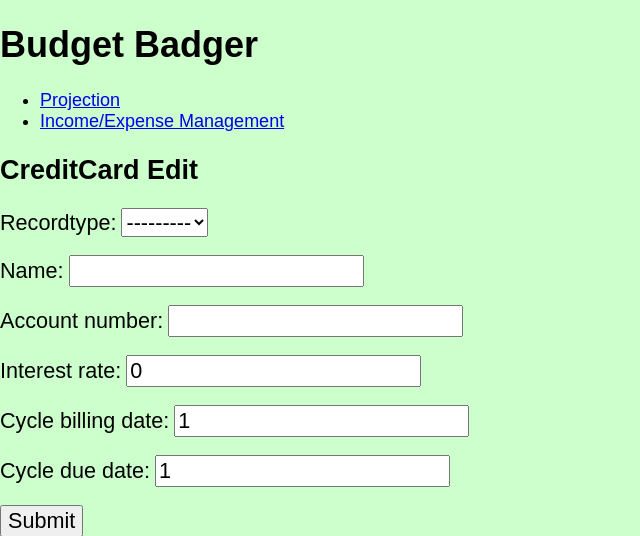
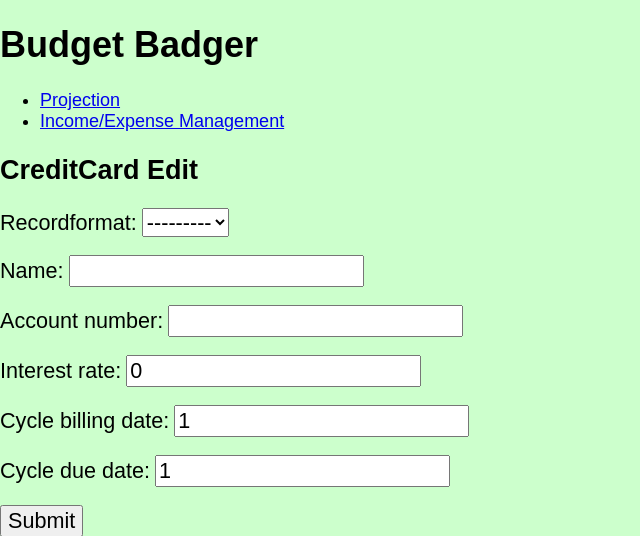
Before and after one commit to tpalko/budget-badger, a Django app: page /account/1/creditcard/ in a window 1280 px wide. Shown: the top 536 px of the page, without its empty margins (0-640 px from the left). Run offline with Django 4.2, Linux system fonts and the light colour scheme; data that the repository does not hold is empty; some libraries are stand-ins or nearby versions.

Commit message:
renamed RecordType -> RecordFormat

```diff
--- a/budget/4.0.5/budget/web/forms.py
+++ b/budget/4.0.5/budget/web/forms.py
@@ -4,7 +4,7 @@ from django.forms import Form, ModelChoiceField, ModelForm, HiddenInput, CharFie
 from django.forms.models import modelformset_factory, BaseModelFormSet
 from django.core.exceptions import ValidationError
 from django.utils.translation import gettext_lazy as _
-from web.models import BaseModel, UtilityTransaction, TransactionRule, TransactionRuleSet, RecordType, CreditCard, Record, Property, UploadedFile, Account, Transaction, RecurringTransaction, CreditCardExpense, SingleTransaction, CreditCardTransaction, DebtTransaction
+from web.models import BaseModel, UtilityTransaction, TransactionRule, TransactionRuleSet, RecordFormat, CreditCard, Record, Property, UploadedFile, Account, Transaction, RecurringTransaction, CreditCardExpense, SingleTransaction, CreditCardTransaction, DebtTransaction
 import logging
 import web.util.dates as utildates
 from web.util.modelutil import TransactionTypes, choiceify
@@ -83,19 +83,19 @@ class TransactionRuleSetForm(ModelForm):
 
         super(TransactionRuleSetForm, self).__init__(*args, **kwargs)
 
-class RecordTypeForm(ModelForm):
+class RecordFormatForm(ModelForm):
 
     class Meta:
-        model = RecordType
+        model = RecordFormat
         fields = ['name', 'csv_columns', 'csv_date_format']
 
 class CreditCardForm(ModelForm):
 
     class Meta:
         model = CreditCard
-        fields = ['recordtype', 'name', 'account_number', 'interest_rate', 'cycle_billing_date', 'cycle_due_date']
+        fields = ['recordformat', 'name', 'account_number', 'interest_rate', 'cycle_billing_date', 'cycle_due_date']
 
-    recordtype = ModelChoiceField(queryset=RecordType.objects.all(), required=False)
+    recordformat = ModelChoiceField(queryset=RecordFormat.objects.all(), required=False)
 
 class RecordForm(ModelForm):
 
@@ -183,7 +183,7 @@ class AccountForm(ModelForm):
 
     class Meta:
         model = Account
-        fields = ['name', 'balance', 'balance_at', 'minimum_balance', 'account_number', 'recordtype']
+        fields = ['name', 'balance', 'balance_at', 'minimum_balance', 'account_number', 'recordformat']
 
 BASE_TRANSACTION_FIELDS = ['id', 'name', 'amount', 'account', 'transaction_type', 'is_active', 'is_imported']
 
--- a/budget/4.0.5/budget/web/models.py
+++ b/budget/4.0.5/budget/web/models.py
@@ -26,7 +26,7 @@ class BaseModel(models.Model):
     updated_at = models.DateTimeField(auto_now=True)
     deleted_at = models.DateTimeField(null=True)
 
-class RecordType(BaseModel):
+class RecordFormat(BaseModel):
 
     # -- the signage of amount/gross column
     # -- normal: positive is flow in, negative is flow out
@@ -43,7 +43,7 @@ class RecordType(BaseModel):
 
 class Account(BaseModel):
 
-    recordtype = models.ForeignKey(RecordType, related_name='accounts', on_delete=models.RESTRICT, null=True)
+    recordformat = models.ForeignKey(RecordFormat, related_name='accounts', on_delete=models.RESTRICT, null=True)
     name = models.CharField(max_length=255, null=False)
     account_number = models.CharField(max_length=50, null=True)
     balance = models.DecimalField(decimal_places=2, max_digits=20)
@@ -83,7 +83,7 @@ class Account(BaseModel):
 
 class CreditCard(BaseModel):
 
-    recordtype = models.ForeignKey(RecordType, related_name='creditcards', on_delete=models.RESTRICT, null=True)
+    recordformat = models.ForeignKey(RecordFormat, related_name='creditcards', on_delete=models.RESTRICT, null=True)
     name = models.CharField(max_length=255, null=False)
     account_number = models.CharField(max_length=50, null=True)
     interest_rate = models.DecimalField(decimal_places=2, max_digits=5, default=0)
@@ -435,7 +435,7 @@ class PlannedPayment(models.Model):
 
 class UploadedFile(BaseModel):
 
-    recordtype = None
+    recordformat = None
 
     upload = models.FileField(upload_to='uploads/')
     account = models.ForeignKey(to=Account, related_name='uploadedfiles', on_delete=models.CASCADE, null=True, blank=True)
@@ -449,9 +449,9 @@ class UploadedFile(BaseModel):
     def __init__(self, *args, **kwargs):
         super(UploadedFile, self).__init__(*args, **kwargs)
         if self.account:
-            self.recordtype = self.account.recordtype
+            self.recordformat = self.account.recordformat
         elif self.creditcard:
-            self.recordtype = self.creditcard.recordtype
+            self.recordformat = self.creditcard.recordformat
 
     def account_name(self):
         return self.account.name if self.account else self.creditcard.name if self.creditcard else "-no acct/cc-"
--- a/budget/4.0.5/budget/web/views.py
+++ b/budget/4.0.5/budget/web/views.py
@@ -9,8 +9,8 @@ import sys
 from datetime import datetime
 import logging
 import traceback
-from web.forms import new_transaction_rule_form_set, form_types, TransactionRuleSetForm, TransactionRuleForm, CreditCardForm, RecordTypeForm, UploadedFileForm, AccountForm, CreditCardExpenseFormSet
-from web.models import records_from_rules, TransactionRule, TransactionRuleSet, RecordType, CreditCard, Account, Record, Transaction, RecurringTransaction, SingleTransaction, CreditCardTransaction, DebtTransaction, UploadedFile, PlannedPayment, ProtoTransaction
+from web.forms import new_transaction_rule_form_set, form_types, TransactionRuleSetForm, TransactionRuleForm, RecordFormatForm, CreditCardForm, UploadedFileForm, AccountForm, CreditCardExpenseFormSet
+from web.models import records_from_rules, TransactionRule, TransactionRuleSet, RecordFormat, CreditCard, Account, Record, Transaction, RecurringTransaction, SingleTransaction, CreditCardTransaction, DebtTransaction, UploadedFile, PlannedPayment, ProtoTransaction
 from web.util.viewutil import get_heatmap_data, get_records_template_data, transaction_type_display
 from web.util.recordgrouper import RecordGrouper
 from web.util.projections import fill_planned_payments
@@ -29,9 +29,9 @@ def model_list(request, tenant_id):
 
     accounts = Account.objects.order_by('id')
     creditcards = CreditCard.objects.all()
-    recordtypes = RecordType.objects.all()
+    recordformats = RecordFormat.objects.all()
 
-    return render(request, "model_list.html", {'accounts': accounts, 'creditcards': creditcards, 'recordtypes': recordtypes})
+    return render(request, "model_list.html", {'accounts': accounts, 'creditcards': creditcards, 'recordformats': recordformats})
 
 model_map = {
     'creditcard': {
@@ -42,9 +42,9 @@ model_map = {
         'model': Account,
         'form': AccountForm
     },
-    'recordtype': {
-        'model': RecordType,
-        'form': RecordTypeForm
+    'recordformat': {
+        'model': RecordFormat,
+        'form': RecordFormatForm
     }
 }
 
```
Also changed, not shown: budget/4.0.5/budget/web/templates/model_list.html (+12 -12 lines), budget/4.0.5/budget/web/util/viewutil.py (+9 -9 lines), budget/4.0.5/budget/web/migrations/0045_rename_recordtype_recordformat_and_more.py (added).
